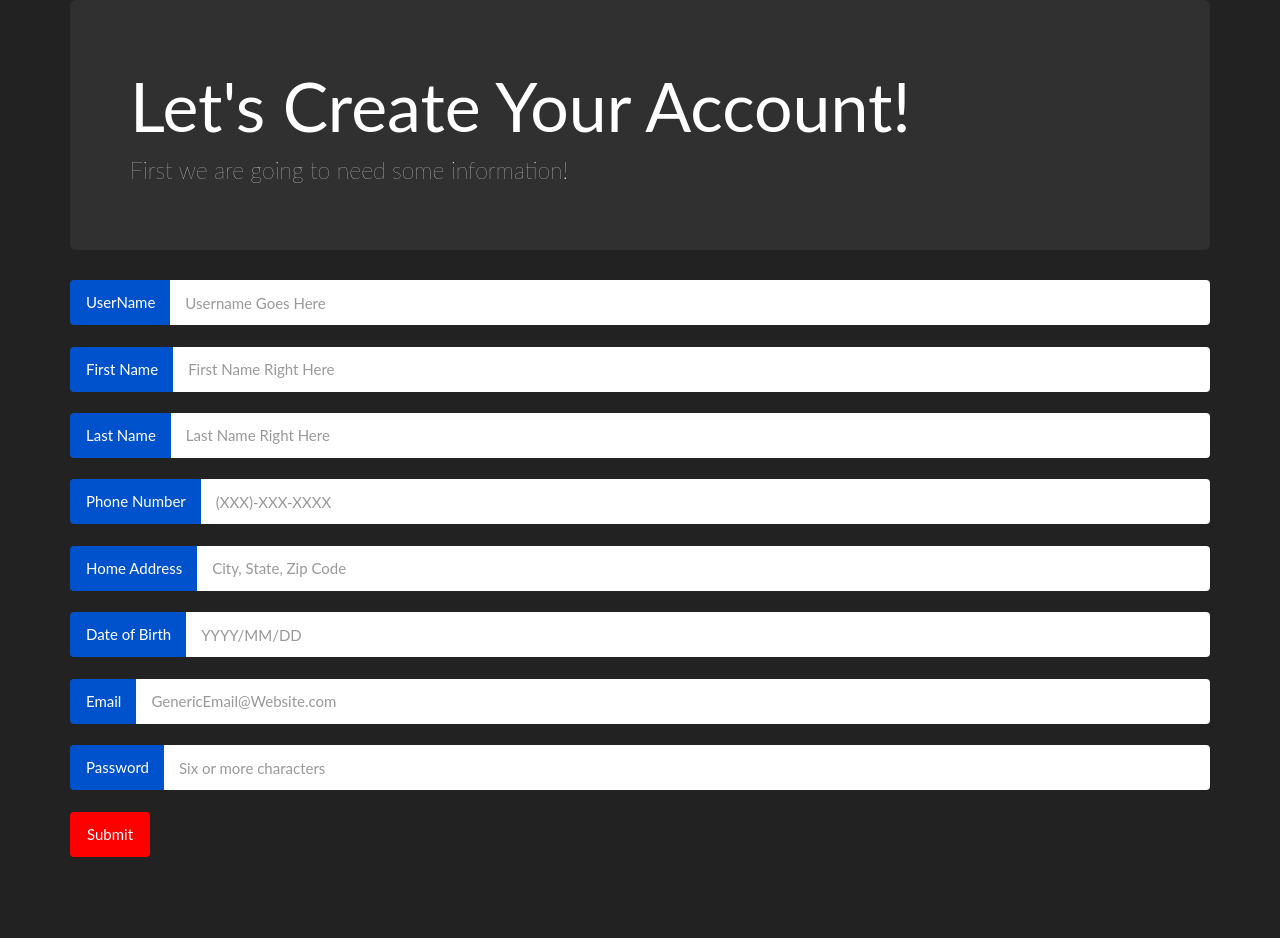
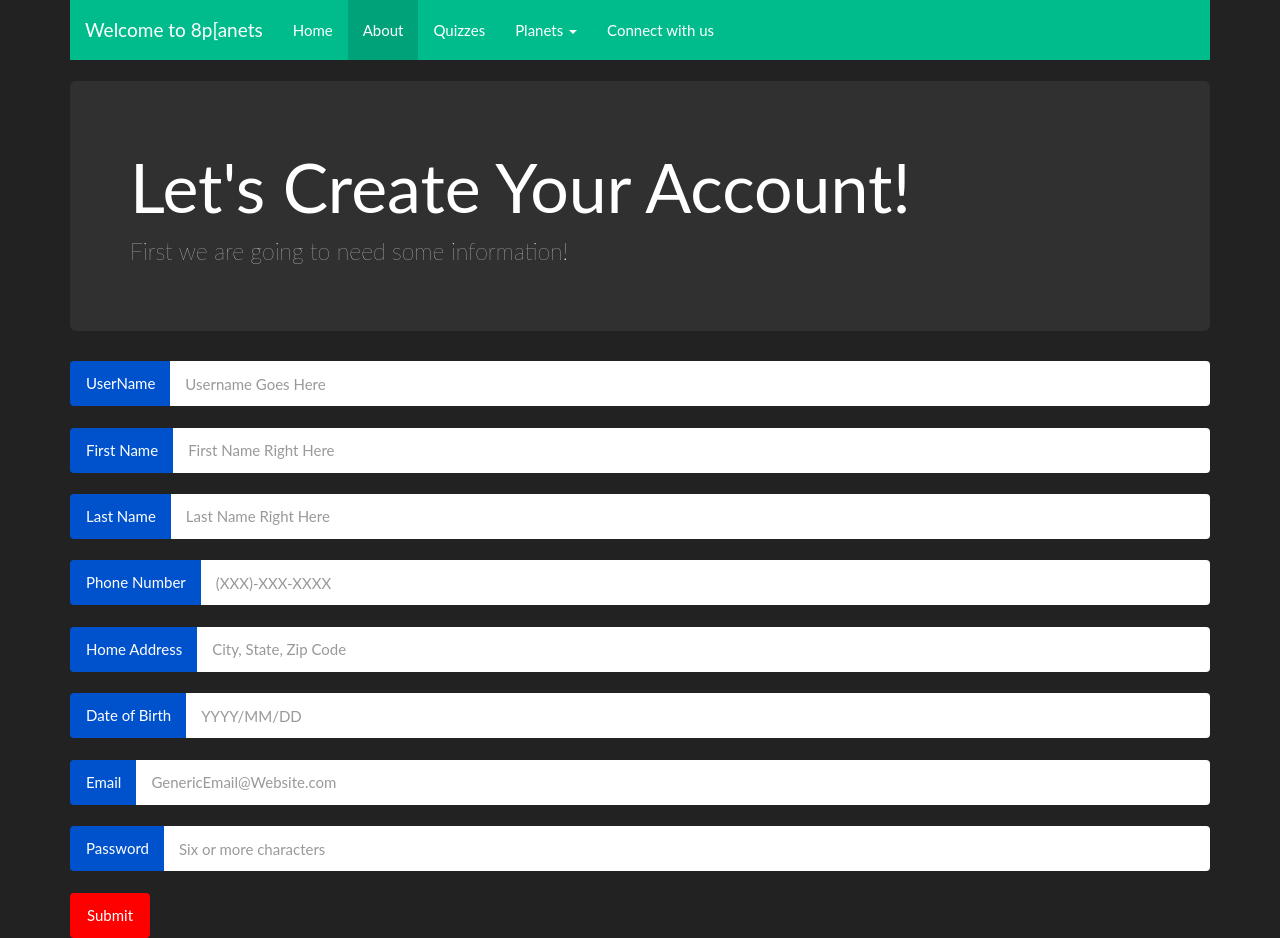
Before and after one commit to madausma/CSCI-Project, a PHP site: page /formcreation.php in a window 1280 px wide. Before the commit the page ends 857 px from the top, so only its background shows below. Run offline with PHP 8.4, Linux system fonts and the light colour scheme.

Commit message:
Added nav bar

```diff
--- a/databaseconn/formcreation.php
+++ b/databaseconn/formcreation.php
@@ -1,4 +1,3 @@
-
 
 <!DOCTYPE html>
 
@@ -10,12 +9,49 @@
         <link href="CSS/bootstrap-themedark.css" rel="stylesheet"/>
     </head>
     <body>
+        <div class="navbar-wrapper">
+            <div class="container">
+                <div class="navbar navbar-inverse navbar-static-top">
+                    <div class="navbar-header">
+                        <a class="navbar-toggle" data-toggle="collapse" data-target=".navbar-collapse">
+                        <span class="icon-bar"></span>
+                        <span class="icon-bar"></span>
+                        <span class="icon-bar"></span>
+                        </a>
+                        <a class="navbar-brand" href="homepage.php">Welcome to 8p[anets</a>
+                    </div>
+                    <div class="navbar-collapse collapse">
+                        <ul class="nav navbar-nav">
+                            <li><a href="homepage.php">Home</a></li>
+                            <li class="active"><a href="about.php">About</a></li>
+                            <li><a href="quizzes.html">Quizzes</a></li>
+                            <li class="dropdown">
+                                <a href="#" class="dropdown-toggle" data-toggle="dropdown">Planets <b class="caret"></b></a>
+                                <ul class="dropdown-menu">
+                                    <li><a href="mercury/mercury.html">Mercury</a></li>
+                                    <li><a href="venus/venus.html">Venus</a></li>
+                                    <li><a href="earth/earth.html">Earth</a></li>
+                                    <li><a href="mars/mars.html">Mars</a></li>
+                                    <li><a href="jupiter/jupiter.html">Jupiter</a></li>
+                                    <li><a href="saturn/saturn.html">Saturn</a></li>
+                                    <li><a href="neptune/neptune.html">Neptune</a></li>
+                                    <li><a href="uranus/uranus.html">Uranus</a></li>
+                                </ul>
+                            </li>
+                            <li><a href="contact.php">Connect with us</a></li>
+                        </ul>
+                    </div>
+                </div>
+            </div>
+        </div>
+
         <div class="container">
         <form action ="dbconn2.php" method="post" />
             <div class="jumbotron">
                 <h1>Let's Create Your Account!</h1>
                 <p>First we are going to need some information!</p>
             </div>
+
             <div class="input-group">
                 <span class="input-group-addon" id="basic-addon1">UserName</span>
                 <input type="text" name="username" class="form-control" placeholder="Username Goes Here" aria-describedby="basic-addon1">
@@ -56,10 +92,13 @@
                 <input type="password" name="password" class="form-control" placeholder="Six or more characters" aria-describedby="basic-addon8" pattern=".{6,}">
             </div>
         <br>
+
             <input class="btn btn-primary" type="submit" name="submit" value="Submit">
 
 
         </form>
             </div>
         </body>
+
+</script>
 </html>
```
